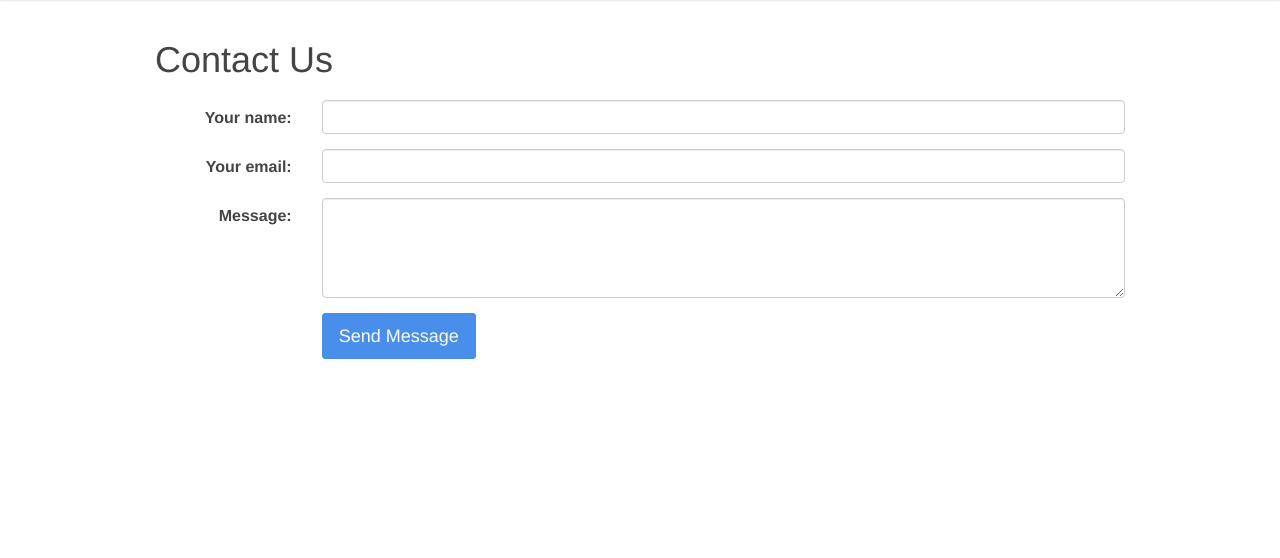
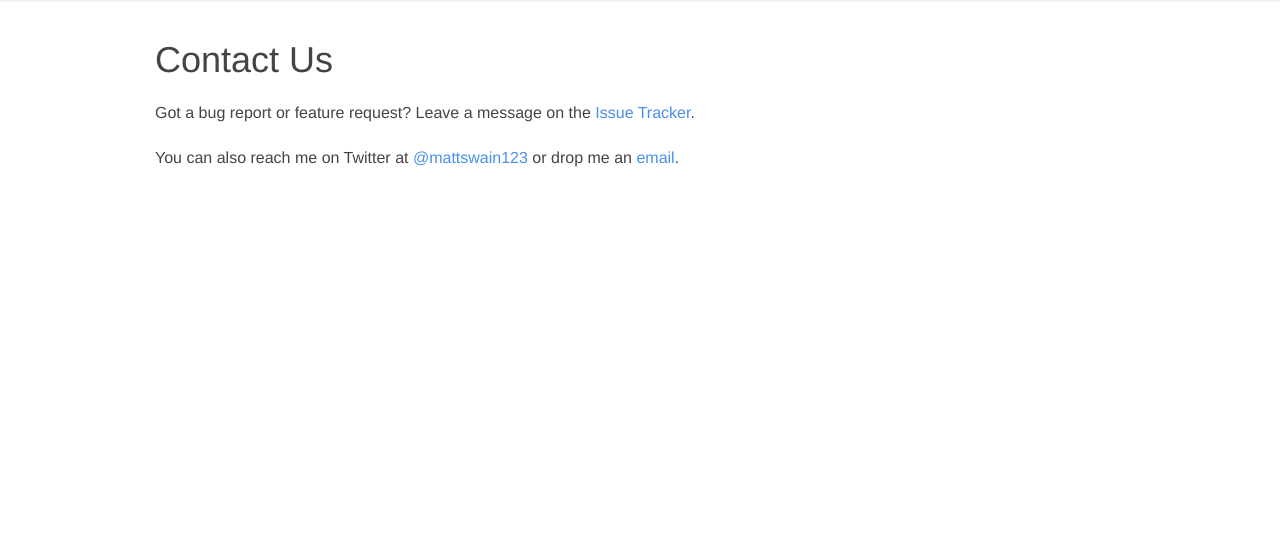
Before and after one commit to mcs07/cdeweb, a Flask app: page /contact in a window 1280 px wide. Shown: the part 77-635 px from the top of the page. Run offline with Flask 2, Linux system fonts and the light colour scheme; some libraries are stand-ins or nearby versions.

Commit message:
Simplify contact page

```diff
--- a/cdeweb/__init__.py
+++ b/cdeweb/__init__.py
@@ -18,11 +18,9 @@ import os
 
 from celery import Celery
 from flask import Flask, request
-from flask_mail import Mail
 from flask_marshmallow import Marshmallow
 from flask_migrate import Migrate
 from flask_moment import Moment
-from flask_restplus import Api
 from flask_sqlalchemy import SQLAlchemy
 
 
@@ -58,7 +56,6 @@ app.config.from_pyfile('config.py', silent=True)
 
 # Register extensions
 db = SQLAlchemy(app)
-mail = Mail(app)
 ma = Marshmallow(app)
 migrate = Migrate(app, db)
 moment = Moment(app)
--- a/cdeweb/forms.py
+++ b/cdeweb/forms.py
@@ -16,19 +16,11 @@ from __future__ import unicode_literals
 import logging
 
 from flask_wtf import Form
-from wtforms import StringField, SubmitField, TextAreaField
+from wtforms import StringField, SubmitField
 from wtforms.validators import DataRequired, Email
 
 
 log = logging.getLogger(__name__)
-
-
-class ContactForm(Form):
-    """Form to contact us."""
-    name = StringField('Your name:', validators=[DataRequired()])
-    email = StringField('Your email:', validators=[DataRequired(), Email()])
-    message = TextAreaField('Message:', validators=[DataRequired()])
-    submit = SubmitField('Send Message')
 
 
 class RegisterForm(Form):
--- a/cdeweb/templates/contact.html
+++ b/cdeweb/templates/contact.html
@@ -5,43 +5,7 @@
 {% block content %}
   <div class="container page-container">
     <h1>Contact Us</h1>
-    <div class="container">
-      {{ utils.flashed_messages(messages) }}
-    </div>
-    <form id="form-contact" method="post" class="form-horizontal">
-      {{ form.hidden_tag() }}
-      <div class="form-group{% if form.name.errors %} has-error{% endif -%}">
-        {{ form.name.label(class='col-sm-2 control-label') }}
-        <div class="col-sm-10">
-          {{ form.name(class='form-control') }}
-          {% for error in form.name.errors %}
-            <p class="help-block">{{ error }}</p>
-          {% endfor %}
-        </div>
-      </div>
-      <div class="form-group{% if form.email.errors %} has-error{% endif -%}">
-        {{ form.email.label(class='col-sm-2 control-label') }}
-        <div class="col-sm-10">
-          {{ form.email(class='form-control') }}
-          {% for error in form.email.errors %}
-            <p class="help-block">{{ error }}</p>
-          {% endfor %}
-        </div>
-      </div>
-      <div class="form-group{% if form.message.errors %} has-error{% endif -%}">
-        {{ form.message.label(class='col-sm-2 control-label') }}
-        <div class="col-sm-10">
-          {{ form.message(class='form-control') }}
-          {% for error in form.message.errors %}
-            <p class="help-block">{{ error }}</p>
-          {% endfor %}
-        </div>
-      </div>
-      <div class="form-group">
-        <div class="col-sm-offset-2 col-sm-10">
-          {{ form.submit(class='btn btn-primary btn-lg') }}
-        </div>
-      </div>
-    </form>
+    <p>Got a bug report or feature request? Leave a message on the <a href="https://github.com/mcs07/ChemDataExtractor/issues">Issue Tracker</a>.</p>
+    <p>You can also reach me on Twitter at <a href="https://twitter.com/mattswain123">@mattswain123</a> or drop me an <a href="http://matt-swain.com/adr.php">email</a>.</p>
   </div>
 {% endblock %}
--- a/cdeweb/views.py
+++ b/cdeweb/views.py
@@ -21,7 +21,6 @@ import re
 import uuid
 
 from flask import render_template, request, url_for, redirect, abort, flash, Response
-from flask_mail import Message
 import hoedown
 from rdkit import Chem
 from rdkit.Chem import AllChem
@@ -29,8 +28,8 @@ from rdkit.Chem import Draw
 import requests
 import six
 
-from . import app, tasks, db, mail
-from .forms import ContactForm, RegisterForm
+from . import app, tasks, db
+from .forms import RegisterForm
 from .models import CdeJob, User
 from .tasks import celery
 
@@ -116,20 +115,9 @@ def docs(docfile):
         abort(404)
 
 
-
-@app.route('/contact', methods=['GET', 'POST'])
+@app.route('/contact')
 def contact():
-    form = ContactForm()
-    if form.validate_on_submit():
-        msg = Message(
-            subject='ChemDataExtractor contact message',
-            recipients=app.config['MAIL_RECIPIENTS'],
-            body='From: %s <%s>\n\n%s' % (form.name.data, form.email.data, form.message.data)
-        )
-        mail.send(msg)
-        flash('Your message was sent successfully.')
-        return redirect(url_for('contact'))
-    return render_template('contact.html', form=form)
+    return render_template('contact.html')
 
 
 @app.route('/demo', methods=['GET', 'POST'])
--- a/requirements/common.txt
+++ b/requirements/common.txt
@@ -3,7 +3,6 @@ celery>=3.1.20
 cirpy>=1.0.2
 dicttoxml>=1.6.6
 Flask>=0.10.1
-Flask-Mail>=0.9.1
 flask-marshmallow>=0.6.2
 Flask-Moment>=0.5.1
 Flask-Migrate>=1.7.0
```
